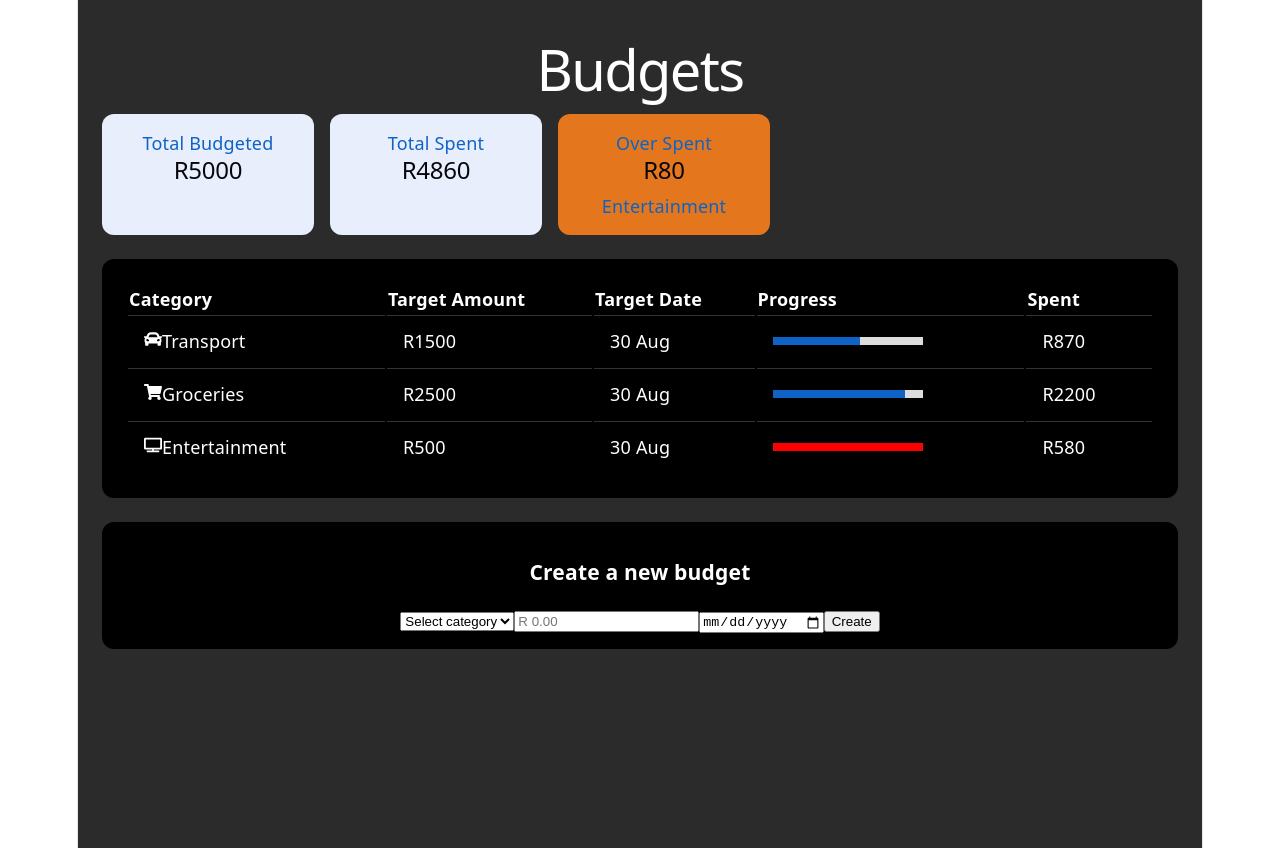
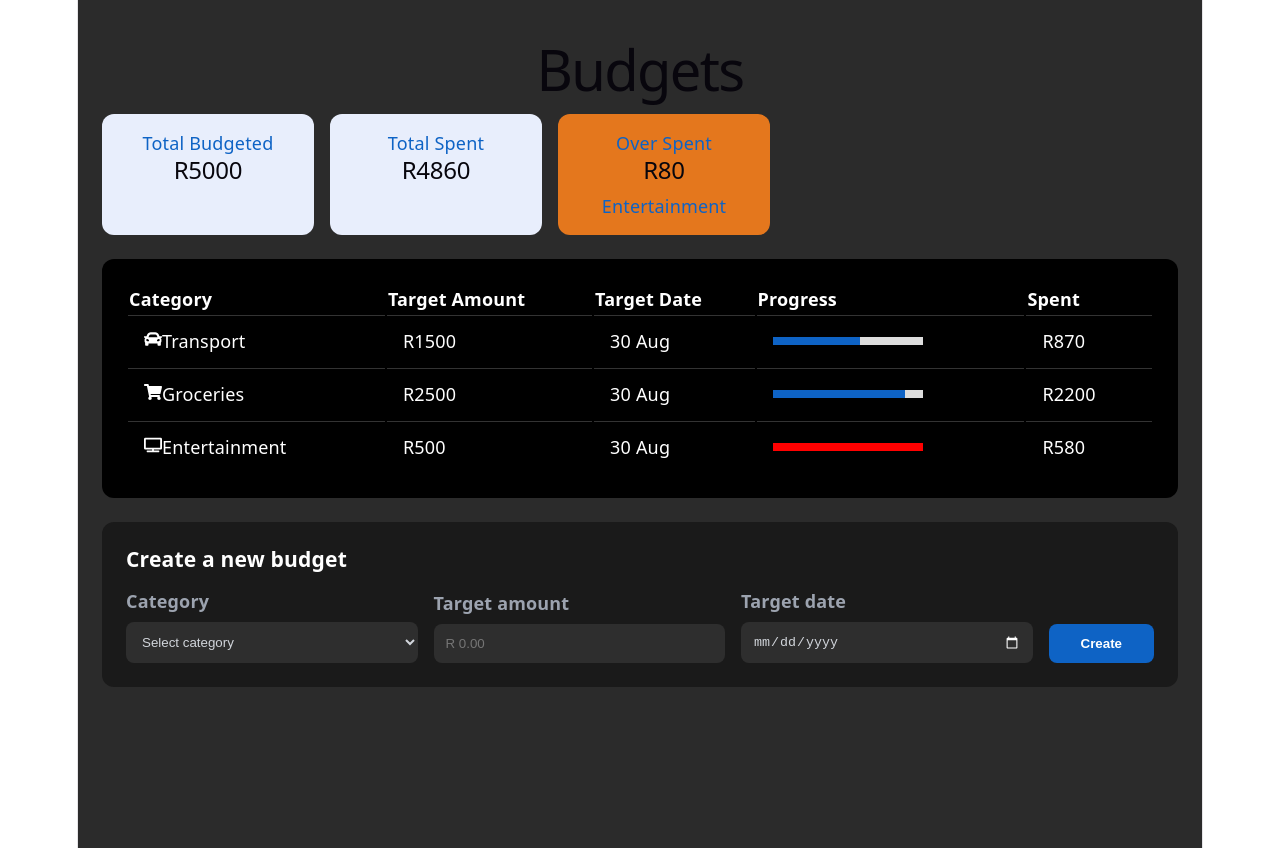
Before and after one commit to eri892821/OI-348-project-practice-space, a React (Vite) app in the folder OI_348-Project/: page / in a window 1280 px wide. Built offline with nearby package versions, Linux system fonts and the light colour scheme.

Commit message:
added new form

```diff
--- a/OI_348-Project/src/Budgets.css
+++ b/OI_348-Project/src/Budgets.css
@@ -33,14 +33,63 @@
     border-top : 1px solid #333;
 }
 
+
+
+
+/* The dark rounded box around the form */
 .form-box {
   margin-top: 24px;
-  background: #000;
+  background: #1a1a1a;
+  border-radius: 12px;
+  padding: 24px;
+  text-align: left;
   color: white;
-  border-radius: 12px;
-  padding: 16px;
 }
 
-h1{
-    color:white;
+/* Heading, left-aligned */
+.form-box h3 {
+  margin: 0 0 16px 0;
+  text-align: left;
 }
+
+/* Put the fields and button in a row */
+.form-box form {
+  display: flex;
+  gap: 16px;
+  align-items: flex-end;
+}
+
+/* Each field: label on top, input below */
+.form-field {
+  display: flex;
+  flex-direction: column;
+  flex: 1;
+}
+
+.form-field label {
+  color: #9ca3af;
+  font-weight: bold;
+  margin-bottom: 8px;
+}
+
+/* Dark rounded inputs instead of white browser default */
+.form-box select,
+.form-box input {
+  background: #2e2e2e;
+  color: #d1d5db;
+  border: none;
+  border-radius: 8px;
+  padding: 12px;
+  color-scheme: dark;
+}
+
+/* Blue Create button */
+.form-box button {
+  background: #0e63c5;
+  color: white;
+  font-weight: bold;
+  border: none;
+  border-radius: 8px;
+  padding: 12px 32px;
+  cursor: pointer;
+}
--- a/OI_348-Project/src/Budgets.jsx
+++ b/OI_348-Project/src/Budgets.jsx
@@ -96,17 +96,26 @@ function Budgets (){
    </table>
   </div>
 
-  <div style ={{ marginTop: 24}}>
+ {/* FORM BOX: dark rounded container */}
 <div className="form-box">
   <h3>Create a new budget</h3>
+
   <form onSubmit={handleSubmit}>
+    {/* Field 1: category */}
+    <div className="form-field">
+      <label>Category</label>
       <select value={category} onChange={(e) => setCategory(e.target.value)} required>
         <option value="">Select category</option>
         <option value="Transport">Transport</option>
         <option value="Groceries">Groceries</option>
         <option value="Entertainment">Entertainment</option>
       </select>
+    </div>
 
+
+    {/* Field 2: target amount */}
+    <div className="form-field">
+      <label>Target amount</label>
       <input
         type="number"
         placeholder="R 0.00"
@@ -114,24 +123,26 @@ function Budgets (){
         onChange={(e) => setTarget(e.target.value)}
         required
       />
+    </div>
 
+    {/* Field 3: target date */}
+    <div className="form-field">
+      <label>Target date</label>
       <input
         type="date"
         value={date}
         onChange={(e) => setDate(e.target.value)}
         required
       />
+    </div>
 
     <button type="submit">Create</button>
   </form>
 </div>
 </div>
 </div>
-</div>
+)
+}
 
 
-
-
-  )
-}
 export default Budgets
```
Also changed, not shown: OI_348-Project/budget.html (deleted, +0 -31 lines), OI_348-Project/src/SavingsGoals.jsx (added). Lines whose indentation alone changed are shown as unchanged.
